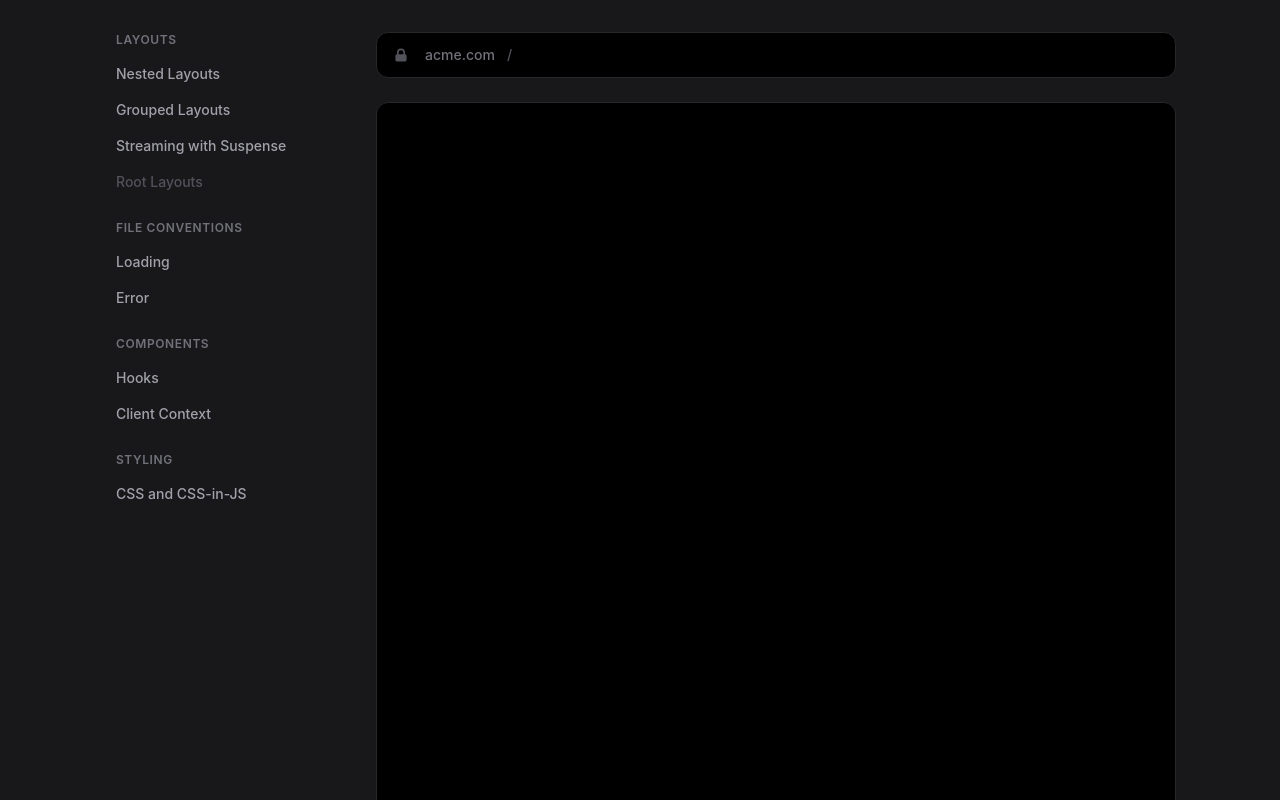
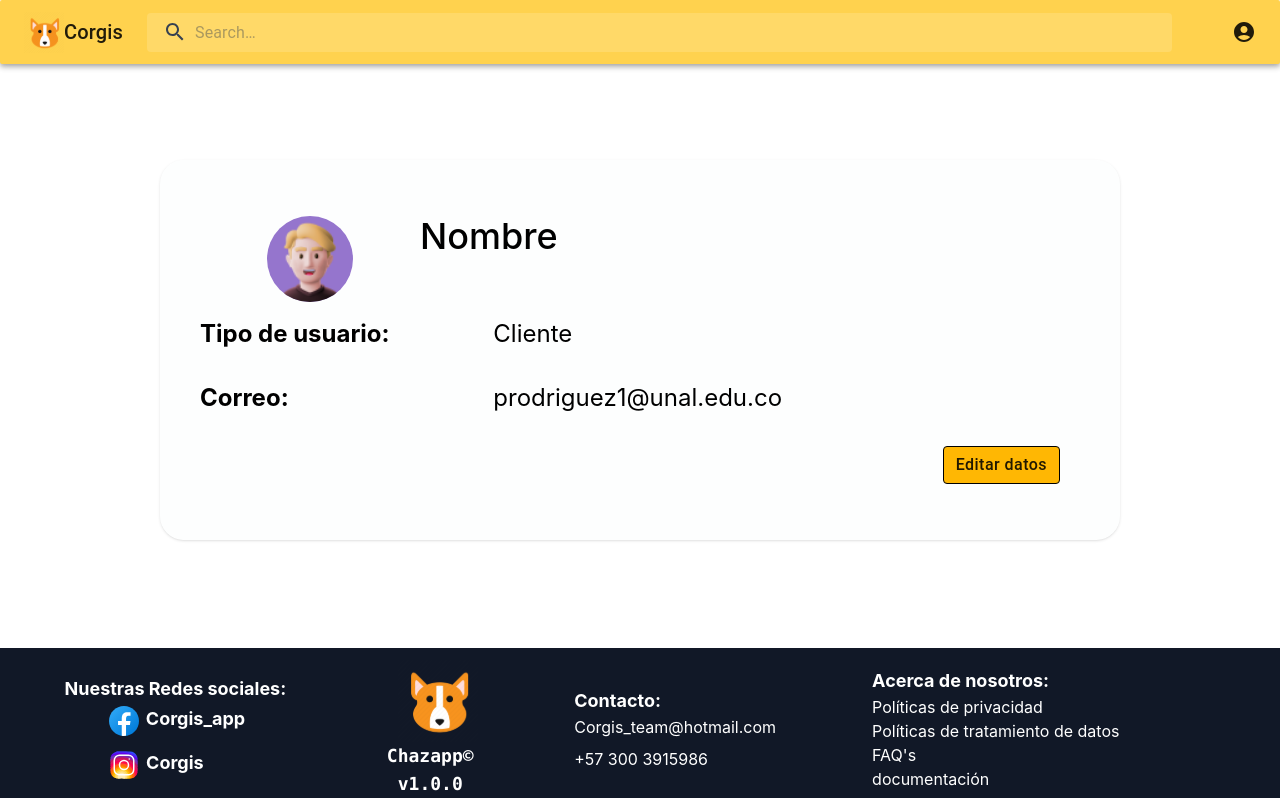
Before and after one commit to Camilo-neck/ingesoft1-project, a Next.js app: page /viewProfile in a window 1280 px wide. Before the commit this address had no page. Shown: the top 800 px of the page. Built offline with nearby package versions, Linux system fonts and the light colour scheme.

Commit message:
View client data

```diff
--- a/pages/profile.tsx
+++ b/pages/profile.tsx
@@ -3,7 +3,7 @@ import LayoutProfile from '@/ui/LayoutProfile'
 import Banner from '@/ui/Banner'
 
 
-const profile: NextPage = () => {
+const profile = () => {
 	return (
 		<LayoutProfile>
 
--- /dev/null
+++ b/pages/viewProfile.tsx
@@ -0,0 +1,72 @@
+import type { NextPage } from 'next'
+import Layout from '@/ui/Layout'
+import Banner from '@/ui/Banner'
+import CNavBar from "@/ui/chazamNavBar"
+import Footer from "@/ui/Footer"
+import Avatar from '@mui/material/Avatar';
+import Stack from '@mui/material/Stack';
+import Button from '@mui/material/Button';
+import { styled } from '@mui/material/styles';
+import { deepOrange, deepPurple } from '@mui/material/colors';
+
+const ButtonCust = styled(Button)({
+    boxShadow: 'none',
+    textTransform: 'none',
+    fontSize: 16,
+    padding: '6px 12px',
+    border: '1px solid',
+    lineHeight: 1.5,
+    backgroundColor: '#FFB703',
+    borderColor: '#000000',
+
+    '&:hover': {
+      backgroundColor: '#FFB703',
+      borderColor: '#000000',
+      boxShadow: 'none',
+    },
+    '&:active': {
+      boxShadow: 'none',
+      backgroundColor: '#FFFFFF',
+      borderColor: '#000000',
+    },
+    '&:focus': {
+      boxShadow: '0 0 0 0.2rem rgba(237, 197, 47 ,.5)',
+    },
+  });
+
+const viewProfile: NextPage = () => {
+	return (
+        <div>
+            <CNavBar />
+            <main>
+                <div className='h-full flex justify-center items-center'>
+                    <div className="bg-gray-50 bg-opacity-30 mt-24 mb-24 shadow rounded-3xl w-11/12 md:w-9/12  p-10" >
+                        <div className='grid grid-cols-4'>
+                            <Avatar sx={{ bgcolor: deepPurple[300], width: 86, height: 86 }} alt="Remy Sharp" src="/man.png" className='col-span-4 md:col-span-1 mt-4 grid justify-self-center'/>
+                            <h1 className='text-2xl md:text-4xl font-medium mt-4 col-span-4 md:col-span-3 grid justify-self-center md:justify-self-start'>Nombre</h1>
+                        </div>
+                        <div className="content-center w-full flex flex-row items-center">
+                            <h1 className=" py-4 text-xl md:text-2xl basis-1/3 font-bold leading-none ">Tipo de usuario:</h1>
+                            <p className="  w-2/3 h-1/5 text-xl md:text-2xl leading-none ">Cliente</p>
+                        </div>
+                        <div className="content-center w-full grid grid-cols-3 items-center">
+                            <h1 className=" py-4 text-xl md:text-2xl col-span-3 md:col-span-1 font-bold leading-none ">Correo:</h1>
+                            <p className="  col-span-3 md:col-span-2 text-xl md:text-2xl leading-none ">prodriguez1@unal.edu.co</p>
+                        </div>
+                        <div className='flex justify-end mb-4 '>
+                            <Stack spacing={2} direction="row" className='mt-4 mr-5'>
+                                <ButtonCust variant="contained">Editar datos</ButtonCust>
+                            </Stack>
+                        </div>
+                    </div>
+
+                </div>
+            </main>
+
+            <Footer />
+        </div>
+
+
+	)
+}
+export default viewProfile
--- a/ui/chazamNavBar.tsx
+++ b/ui/chazamNavBar.tsx
@@ -102,7 +102,10 @@ export default function CNavBar() {
 			open={isMenuOpen}
 			onClose={handleMenuClose}
 		>
-			<MenuItem onClick={handleMenuClose}>Profile</MenuItem>
+			<Link href={'/viewProfile'}>
+				<MenuItem>Profile</MenuItem>
+			</Link>
+
 			<MenuItem onClick={handleMenuClose}>My account</MenuItem>
 		</Menu>
 	);
```
